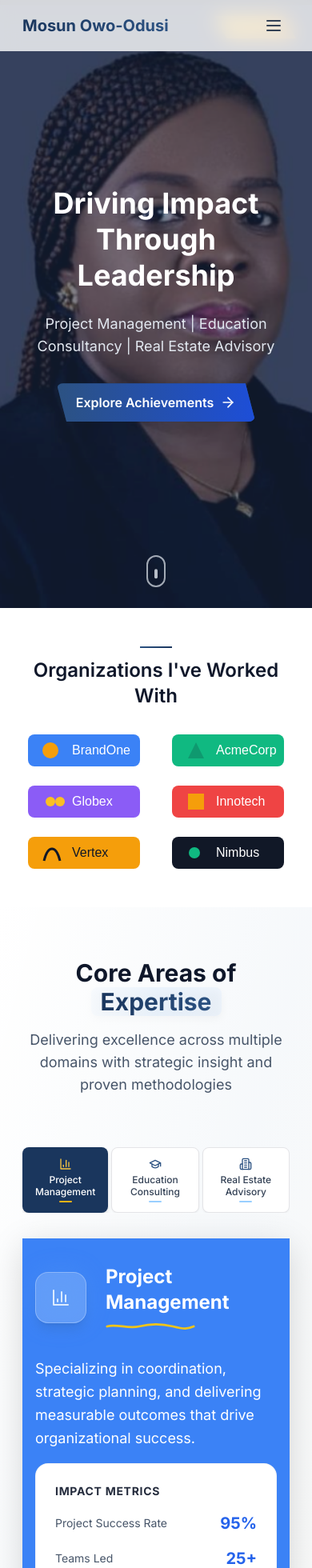
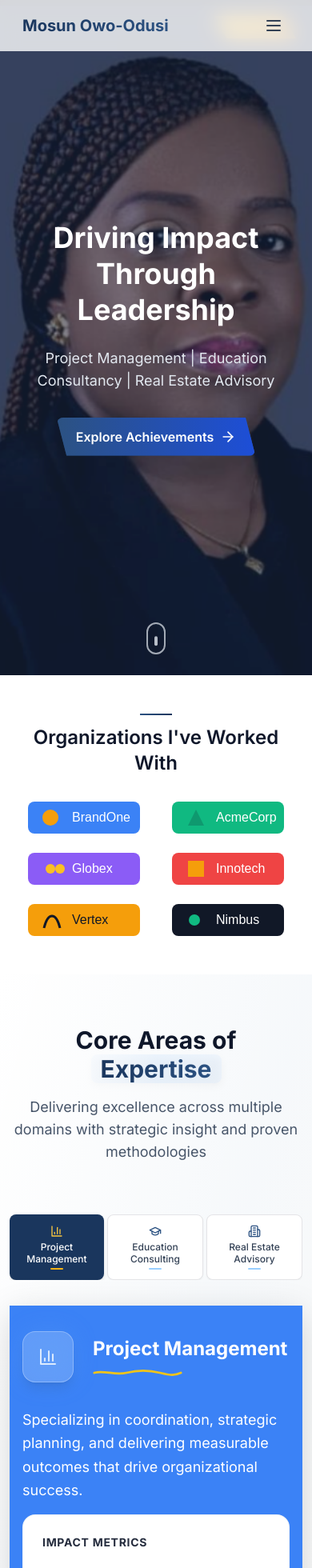
Before and after one commit to Paulkelvin/Mosun-Owo-Odusi, a Next.js app: page / in a window 390 px wide. Shown: the top 1960 px of the page at 80% size. Built offline with nearby package versions, Linux system fonts and the light colour scheme.

Commit message:
Make homepage hero full screen height (100vh) and fix mobile spacing in Core Areas of Expertise section to match features section

```diff
--- a/components/ExpertiseTabs.tsx
+++ b/components/ExpertiseTabs.tsx
@@ -79,7 +79,7 @@ export default function ExpertiseTabs() {
 
   return (
     <section id="expertise" className="section-padding bg-gradient-to-br from-white via-primary-50/20 to-gold-50/10">
-      <div className="container-custom">
+      <div className="container-custom max-w-full">
         <motion.div
           initial={{ opacity: 0, y: 30 }}
           whileInView={{ opacity: 1, y: 0 }}
--- a/components/Hero.tsx
+++ b/components/Hero.tsx
@@ -14,7 +14,7 @@ export default function Hero() {
   }
 
   return (
-    <section className="relative min-h-[90vh] lg:min-h-screen overflow-hidden">
+    <section className="relative h-screen overflow-hidden">
       {/* Background image */}
       <div className="absolute inset-0">
         <Image
@@ -48,7 +48,7 @@ export default function Hero() {
       </motion.div>
 
       {/* Centered content */}
-  <div className="relative z-10 flex items-center justify-center px-6 min-h-[90vh] lg:min-h-screen">
+  <div className="relative z-10 flex items-center justify-center px-6 h-screen">
         <motion.div
           initial={{ opacity: 0, y: 20 }}
           animate={{ opacity: 1, y: 0 }}
```
